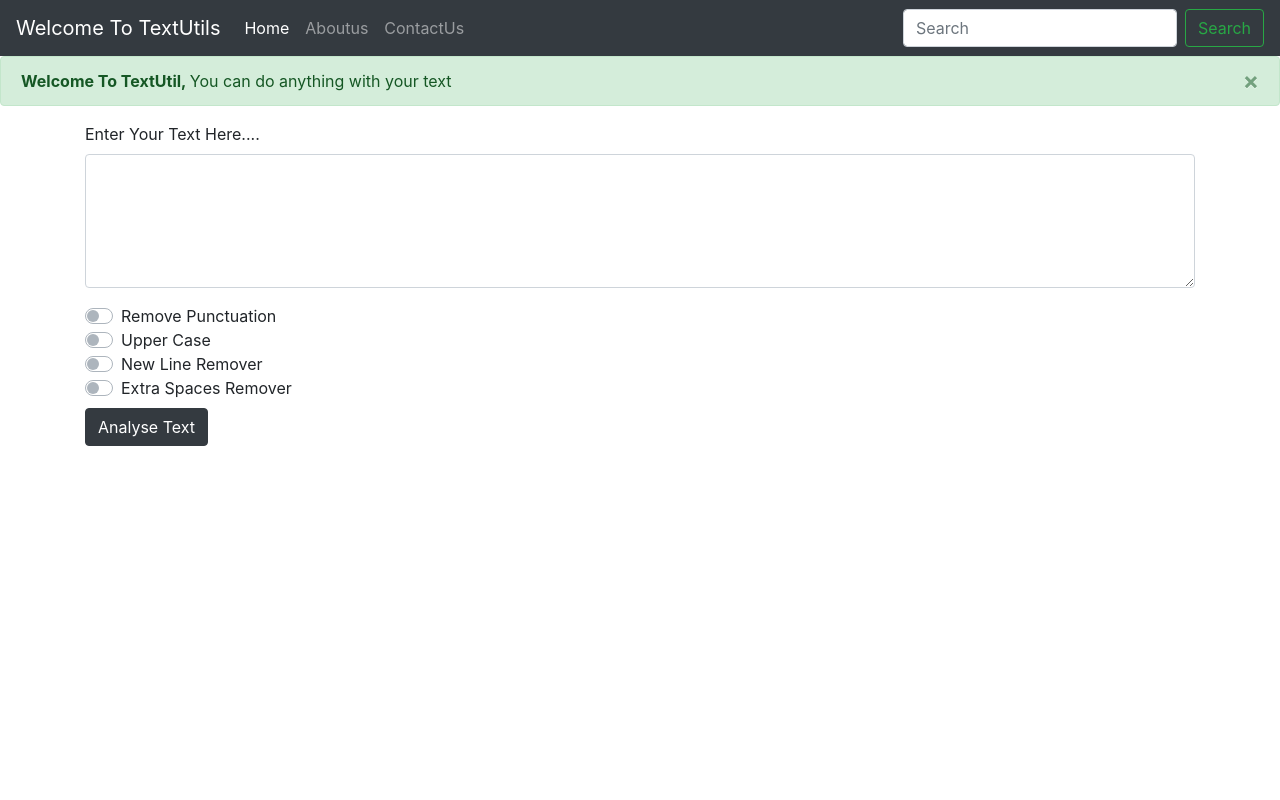
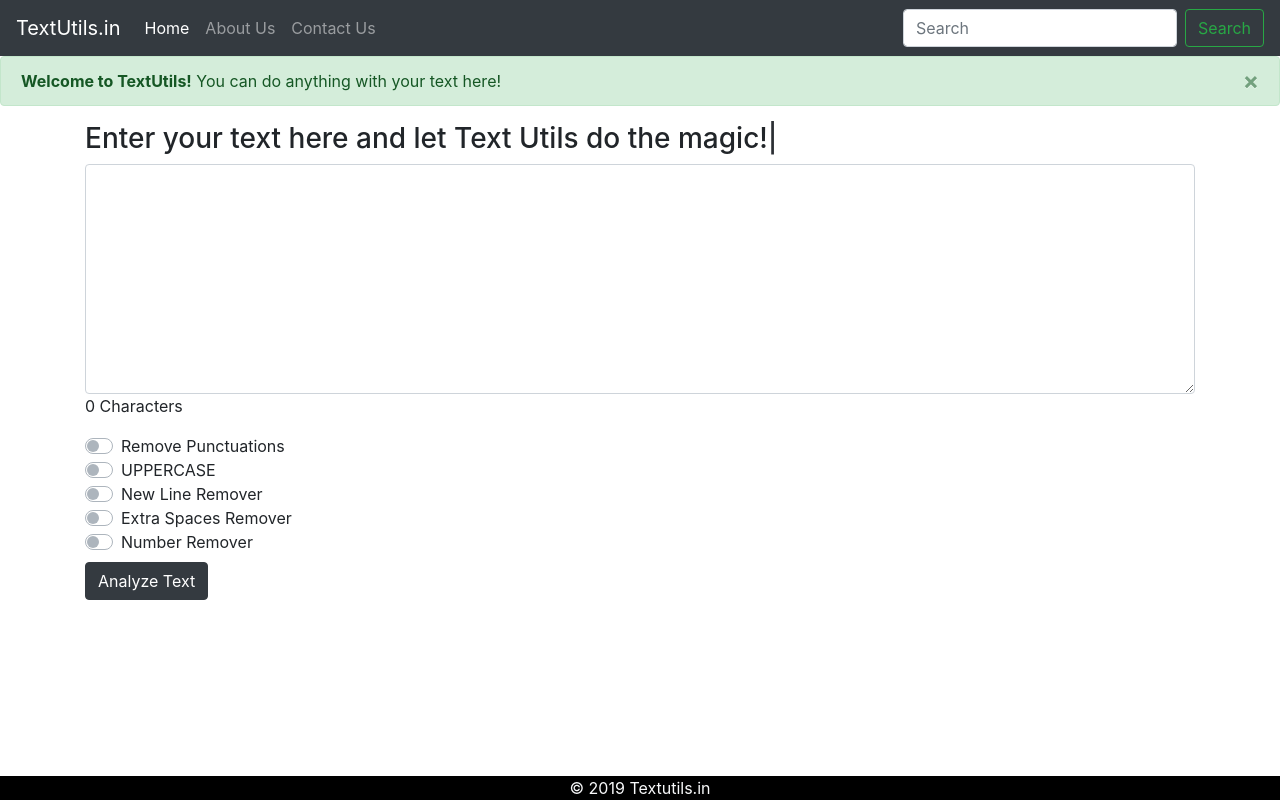
Before and after one commit to jay-cool19/TextUtils, a Django app: page / in a window 1280 px wide. Run offline with Django 3.2, Linux system fonts and the light colour scheme; some libraries are stand-ins or nearby versions.

Commit message:
Updating index file

```diff
--- a/templates/index.html
+++ b/templates/index.html
@@ -6,27 +6,44 @@
     <meta name="viewport" content="width=device-width, initial-scale=1, shrink-to-fit=no">
 
     <!-- Bootstrap CSS -->
-    <link rel="stylesheet" href="https://stackpath.bootstrapcdn.com/bootstrap/4.4.1/css/bootstrap.min.css" integrity="sha384-Vkoo8x4CGsO3+Hhxv8T/Q5PaXtkKtu6ug5TOeNV6gBiFeWPGFN9MuhOf23Q9Ifjh" crossorigin="anonymous">
+    <link rel="stylesheet" href="https://stackpath.bootstrapcdn.com/bootstrap/4.2.1/css/bootstrap.min.css" integrity="sha384-GJzZqFGwb1QTTN6wy59ffF1BuGJpLSa9DkKMp0DgiMDm4iYMj70gZWKYbI706tWS" crossorigin="anonymous">
+    <!--Typed.js-->
+    <script type="text/javascript" src="https://cdn.jsdelivr.net/npm/typed.js"></script>
 
-    <title>TextUtils</title>
+    <title>Text Utils</title>
+    <!-- Favicon-->
+    <link rel="shortcut icon" href="https://codewithharry.com/static/photo.png">
+    <style>
+		.footer {
+   		position: fixed;
+   		left: 0;
+   		bottom: 0;
+   		width: 100%;
+   		background-color: black;
+   		color: white;
+   		text-align: center;
+   		display: block;
+		}
+	</style>
   </head>
   <body>
 <nav class="navbar navbar-expand-lg navbar-dark bg-dark">
-  <a class="navbar-brand" href="#">Welcome To TextUtils</a>
-  <button class="navbar-toggler" type="button" data-toggle="collapse" data-target="#navbarNav" aria-controls="navbarNav" aria-expanded="false" aria-label="Toggle navigation">
+  <a class="navbar-brand" href="#">TextUtils.in</a>
+  <button class="navbar-toggler" type="button" data-toggle="collapse" data-target="#navbarNavDropdown" aria-controls="navbarNavDropdown" aria-expanded="false" aria-label="Toggle navigation">
     <span class="navbar-toggler-icon"></span>
   </button>
-  <div class="collapse navbar-collapse" id="navbarNav">
+  <div class="collapse navbar-collapse" id="navbarNavDropdown">
     <ul class="navbar-nav">
       <li class="nav-item active">
         <a class="nav-link" href="/">Home <span class="sr-only">(current)</span></a>
       </li>
       <li class="nav-item">
-        <a class="nav-link" href="about">Aboutus</a>
+        <a class="nav-link" href="/about">About Us</a>
       </li>
       <li class="nav-item">
-        <a class="nav-link" href="#">ContactUs</a>
+        <a class="nav-link" href="#">Contact Us</a>
       </li>
+
     </ul>
   </div>
   <form class="form-inline">
@@ -35,45 +52,108 @@
   </form>
 </nav>
 
+
 <div class="alert alert-success alert-dismissible fade show" role="alert">
-  <strong>Welcome To TextUtil, </strong> You can do anything with your text
+  <strong>Welcome to TextUtils!</strong> You can do anything with your text here!
   <button type="button" class="close" data-dismiss="alert" aria-label="Close">
     <span aria-hidden="true">&times;</span>
   </button>
 </div>
 
+
 <div class="container">
-      <form action="/analyze" method="post"> {% csrf_token %}
+
+  <form action='/analyze' onsubmit="return validate()" method='post'> {% csrf_token %}
+
+
+
   <div class="form-group">
-    <label for="exampleFormControlTextarea1">Enter Your Text Here....</label>
-    <textarea class="form-control" name='text' id="exampleFormControlTextarea1" rows="5"></textarea>
+    <h3><span id="typed"></span></h3>
+
+    <textarea class="form-control" name='text' id="exampleFormControlTextarea1" rows="9"></textarea>
+
+	<!-- Word Counter -->
+	<p>
+	<span id="wordCount">0</span> Characters
+	<script type="text/javascript">
+		var exampleFormControlTextarea1 = document.getElementById("exampleFormControlTextarea1");
+		var wordCount = document.getElementById("wordCount");
+
+		exampleFormControlTextarea1.addEventListener("keyup",function(){
+		var characters = exampleFormControlTextarea1.value.split('');
+  		wordCount.innerText = characters.length;
+		});
+	</script>
+	</p>
   </div>
 
 <div class="custom-control custom-switch">
-  <input type="checkbox" class="custom-control-input" id="customSwitch1" name="removepunc">
-  <label class="custom-control-label" for="customSwitch1">Remove Punctuation</label>
+  <input type="checkbox" name="removepunc" class="custom-control-input" id="customSwitch1">
+  <label class="custom-control-label" for="customSwitch1">Remove Punctuations</label>
 </div>
+
   <div class="custom-control custom-switch">
-  <input type="checkbox" class="custom-control-input" id="customSwitch2" name="fullcaps">
-  <label class="custom-control-label" for="customSwitch2">Upper Case</label>
+  <input type="checkbox" name="fullcaps" class="custom-control-input" id="customSwitch2">
+  <label class="custom-control-label" for="customSwitch2">UPPERCASE</label>
 </div>
+
   <div class="custom-control custom-switch">
-  <input type="checkbox" class="custom-control-input" id="customSwitch3" name="newlineremover">
+  <input type="checkbox"  name="newlineremover" class="custom-control-input" id="customSwitch3">
   <label class="custom-control-label" for="customSwitch3">New Line Remover</label>
 </div>
+
   <div class="custom-control custom-switch">
-  <input type="checkbox" class="custom-control-input" id="customSwitch4" name="extraspaceremover">
+  <input type="checkbox"  name="extraspaceremover" class="custom-control-input" id="customSwitch4">
   <label class="custom-control-label" for="customSwitch4">Extra Spaces Remover</label>
 </div>
 
-      <button type="submit" class="btn btn-dark mt-2">Analyse Text</button>
+<div class="custom-control custom-switch">
+    <input type="checkbox"  name="numberremover" class="custom-control-input" id="customSwitch5">
+    <label class="custom-control-label" for="customSwitch5">Number Remover</label>
+  </div>
+
+<button type="submit" class="btn btn-dark mt-2">Analyze Text</button>
     </form>
 </div>
+ <!-- Typed.js DONT TOUCH THIS! -->
+ <div id="typed-strings">
+  </div>
+
+  <script>
+     var typed = new Typed('#typed',{
+                    strings:["You can do anything with your text here!","Enter your text here and let Text Utils do the magic!"],
+                    backSpeed: 15,
+                    smartBackspace: true,
+                    backDelay: 1200,
+                    startDelay: 1000,
+                    typeSpeed: 25,
+                    loop: false,
+
+                  });
+    </script>
+  <!-- Footer-->
+<footer class="footer">
+  <div class="container">
+    <span class="text-light">&#169 2019 Textutils.in </span>
+  </div>
+</footer>
 
     <!-- Optional JavaScript -->
     <!-- jQuery first, then Popper.js, then Bootstrap JS -->
-    <script src="https://code.jquery.com/jquery-3.4.1.slim.min.js" integrity="sha384-J6qa4849blE2+poT4WnyKhv5vZF5SrPo0iEjwBvKU7imGFAV0wwj1yYfoRSJoZ+n" crossorigin="anonymous"></script>
-    <script src="https://cdn.jsdelivr.net/npm/popper.js@1.16.0/dist/umd/popper.min.js" integrity="sha384-Q6E9RHvbIyZFJoft+2mJbHaEWldlvI9IOYy5n3zV9zzTtmI3UksdQRVvoxMfooAo" crossorigin="anonymous"></script>
-    <script src="https://stackpath.bootstrapcdn.com/bootstrap/4.4.1/js/bootstrap.min.js" integrity="sha384-wfSDF2E50Y2D1uUdj0O3uMBJnjuUD4Ih7YwaYd1iqfktj0Uod8GCExl3Og8ifwB6" crossorigin="anonymous"></script>
+    <script src="https://code.jquery.com/jquery-3.3.1.slim.min.js" integrity="sha384-q8i/X+965DzO0rT7abK41JStQIAqVgRVzpbzo5smXKp4YfRvH+8abtTE1Pi6jizo" crossorigin="anonymous"></script>
+    <script src="https://cdnjs.cloudflare.com/ajax/libs/popper.js/1.14.6/umd/popper.min.js" integrity="sha384-wHAiFfRlMFy6i5SRaxvfOCifBUQy1xHdJ/yoi7FRNXMRBu5WHdZYu1hA6ZOblgut" crossorigin="anonymous"></script>
+    <script src="https://stackpath.bootstrapcdn.com/bootstrap/4.2.1/js/bootstrap.min.js" integrity="sha384-B0UglyR+jN6CkvvICOB2joaf5I4l3gm9GU6Hc1og6Ls7i6U/mkkaduKaBhlAXv9k" crossorigin="anonymous"></script>
+    <script>
+      function validate(){
+      var textarea = document.getElementById('exampleFormControlTextarea1').value;
+      var span = document.getElementById('messageofvalidate');
+
+        if (textarea == '') {
+          span.innerHTML = 'Please Write Your Message';
+          return false;
+        }
+
+      }
+    </script>
   </body>
 </html>
```
Lines whose indentation alone changed are shown as unchanged.
